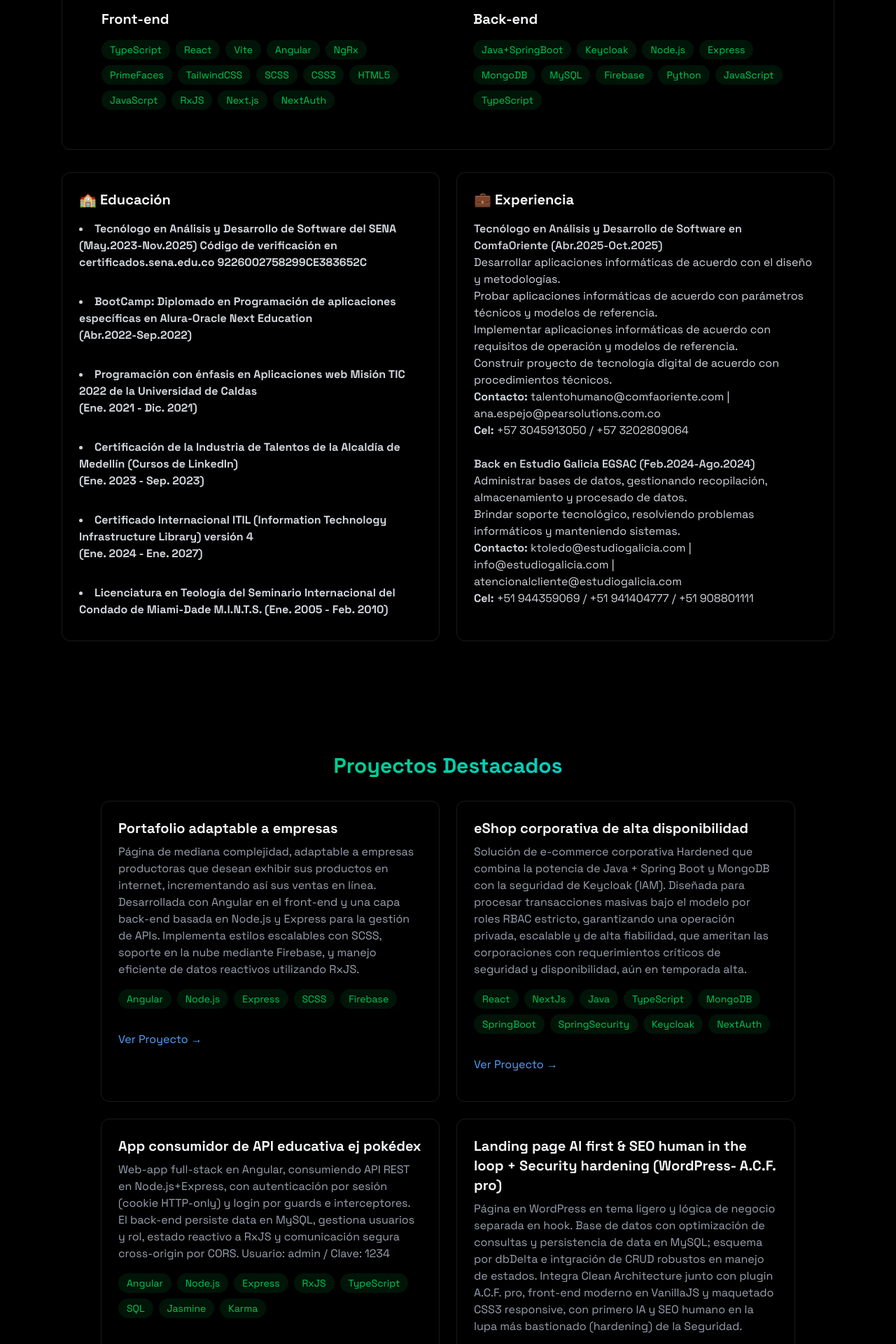
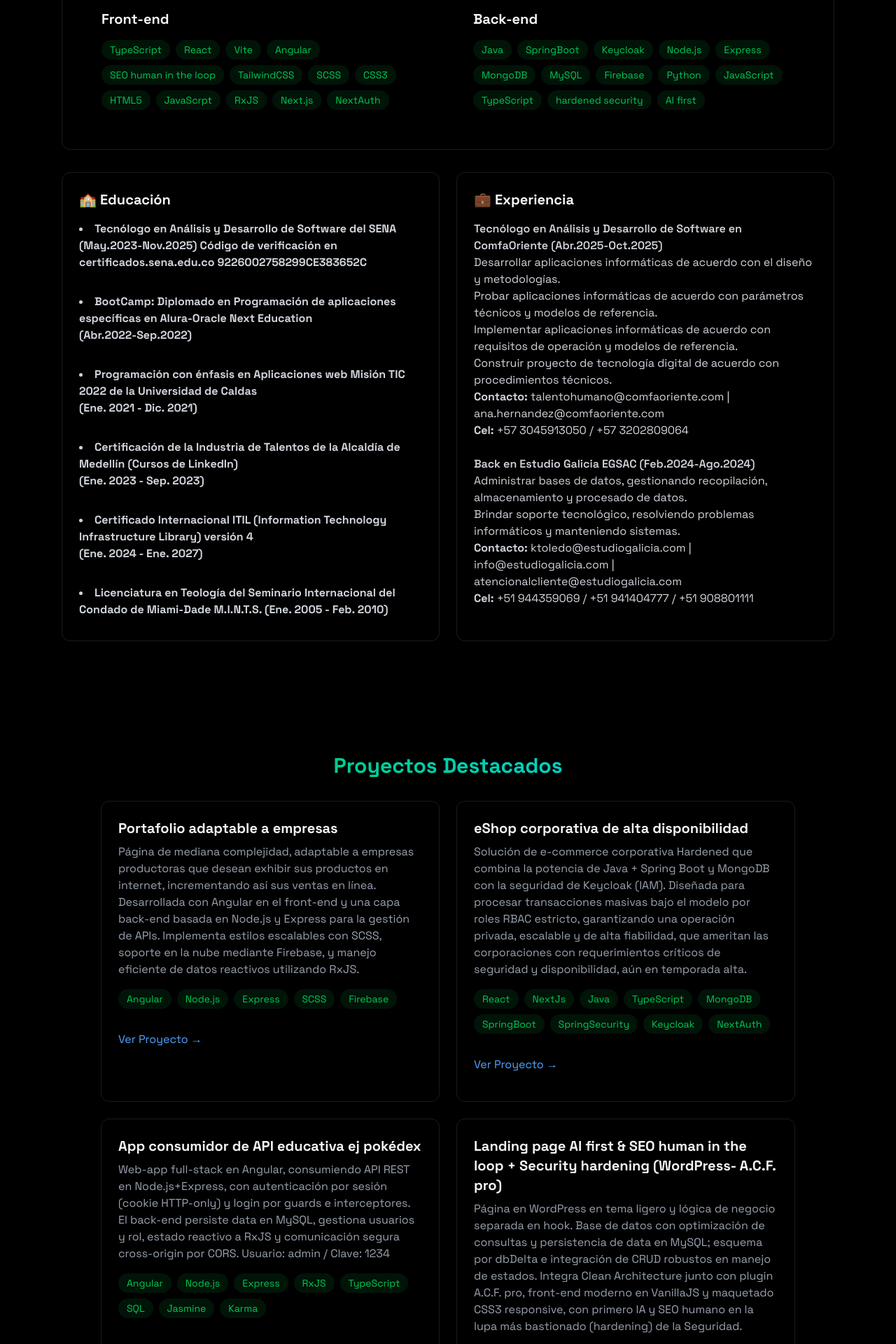
Before and after one commit to ypmanrique2/yadin.manrique-portfolio, a React (Vite) app: page / in a window 1280 px wide. Shown: the part 1120-3040 px from the top of the page at 70% size. Built offline with nearby package versions, Linux system fonts and the light colour scheme.

Commit message:
feat: update Proyectos and Sobre_mi sections

```diff
--- a/src/components/sections/Proyectos.jsx
+++ b/src/components/sections/Proyectos.jsx
@@ -102,7 +102,7 @@ export const Proyectos = () => {
                         <div className="p-6 rounded-xl border border-white/10 hover:-translate-y-1 hover:border-blue-500/30 hover:shadow-[0_2px_8px_rgba(59,130,24,0.2)] transition">
                             <h3 className="text-xl font-bold mb-2"> Landing page AI first & SEO human in the loop + Security hardening (WordPress- A.C.F. pro)</h3>
                             <p className="text-gray-400 mb-4">
-                                Página en WordPress en tema ligero y lógica de negocio separada en hook. Base de datos con optimización de consultas y persistencia de data en MySQL; esquema por dbDelta e intgración de CRUD robustos en manejo de estados. Integra Clean Architecture junto con plugin A.C.F. pro, front-end moderno en VanillaJS y maquetado CSS3 responsive, con primero IA y SEO humano en la lupa más bastionado (hardening) de la Seguridad.
+                                Página en WordPress en tema ligero y lógica de negocio separada en hook. Base de datos con optimización de consultas y persistencia de data en MySQL; esquema por dbDelta e integración de CRUD robustos en manejo de estados. Integra Clean Architecture junto con plugin A.C.F. pro, front-end moderno en VanillaJS y maquetado CSS3 responsive, con primero IA y SEO humano en la lupa más bastionado (hardening) de la Seguridad.
                             </p>
                             <div className="flex flex-wrap gap-2 mb-4">
                                 {["Wordpress", "Vanilla JS", "SEO human in the loop", "AI first", "MySQL", "HTML5", "CSS3", "JavaScript"].map((tech, key) => (
--- a/src/components/sections/Sobre_mi.jsx
+++ b/src/components/sections/Sobre_mi.jsx
@@ -3,8 +3,8 @@ import { RevealOnScroll } from "../RevealOnScroll";
 import cvPdf from "../1.HV - Yadin Manrique.pdf";
 
 export const Sobre_mi = () => {
-    const frontendSkills = ["TypeScript", "React", "Vite", "Angular", "NgRx", "PrimeFaces", "TailwindCSS", "SCSS", "CSS3", "HTML5", "JavaScrpt", "RxJS", "Next.js", "NextAuth"];
-    const backendSkills = [ "Java+SpringBoot", "Keycloak", "Node.js","Express", "MongoDB", "MySQL", "Firebase", "Python", "JavaScript", "TypeScript"];
+    const frontendSkills = ["TypeScript", "React", "Vite", "Angular", "SEO human in the loop", "TailwindCSS", "SCSS", "CSS3", "HTML5", "JavaScrpt", "RxJS", "Next.js", "NextAuth"];
+    const backendSkills = [ "Java", "SpringBoot", "Keycloak", "Node.js","Express", "MongoDB", "MySQL", "Firebase", "Python", "JavaScript", "TypeScript", "hardened security", "AI first"];
 
     const downloadCV = () => {
         const link = document.createElement("a");
@@ -21,7 +21,7 @@ export const Sobre_mi = () => {
             className="min-h-screen flex items-center justify-center py-20"
         >
             <RevealOnScroll>
-                <div className="max-w-6xl mx-auto px-6"> {/* Se amplía el ancho */}
+                <div className="max-w-6xl mx-auto px-6">
                     <h2 className="text-3xl font-bold mb-8 bg-gradient-to-r from-green-500 to-cyan-400 bg-clip-text text-transparent text-center">
                         Sobre mí
                     </h2>
@@ -46,7 +46,7 @@ export const Sobre_mi = () => {
                         {/* Habilidades Frontend y Backend */}
                         <div className="grid grid-cols-1 md:grid-cols-2 gap-6">
                             <div className="rounded-xl p-6 hover:-translate-y-1 transition-all">
-                                <h3 className="text-xl font-bold mb-4"> Front-end</h3>
+                                <h3 className="text-xl font-bold mb-4"> Front-end </h3>
                                 <div className="flex flex-wrap gap-2">
                                     {frontendSkills.map((tech, key) => (
                                         <span
@@ -61,7 +61,7 @@ export const Sobre_mi = () => {
                                 </div>
                             </div>
                             <div className="rounded-xl p-6 hover:-translate-y-1 transition-all">
-                                <h3 className="text-xl font-bold mb-4"> Back-end</h3>
+                                <h3 className="text-xl font-bold mb-4"> Back-end </h3>
                                 <div className="flex flex-wrap gap-2">
                                     {backendSkills.map((tech, key) => (
                                         <span key={key} className="bg-green-500/10 text-green-500 py-1 px-3 rounded-full text-sm hover:bg-green-500/20 hover:shadow-[0_2px_8px_rgba(59,130,24,0.2)] transition">
@@ -115,7 +115,7 @@ export const Sobre_mi = () => {
                                     <p>Probar aplicaciones informáticas de acuerdo con parámetros técnicos y modelos de referencia.</p>
                                     <p>Implementar aplicaciones informáticas de acuerdo con requisitos de operación y modelos de referencia.</p>
                                     <p>Construir proyecto de tecnología digital de acuerdo con procedimientos técnicos.</p>
-                                    <p><strong>Contacto:</strong>  talentohumano@comfaoriente.com | ana.espejo@pearsolutions.com.co </p>
+                                    <p><strong>Contacto:</strong> talentohumano@comfaoriente.com | ana.hernandez@comfaoriente.com </p>
                                     <p><strong>Cel:</strong> +57 3045913050 / +57 3202809064</p>
                                 </span>
                                 <br></br>
```
